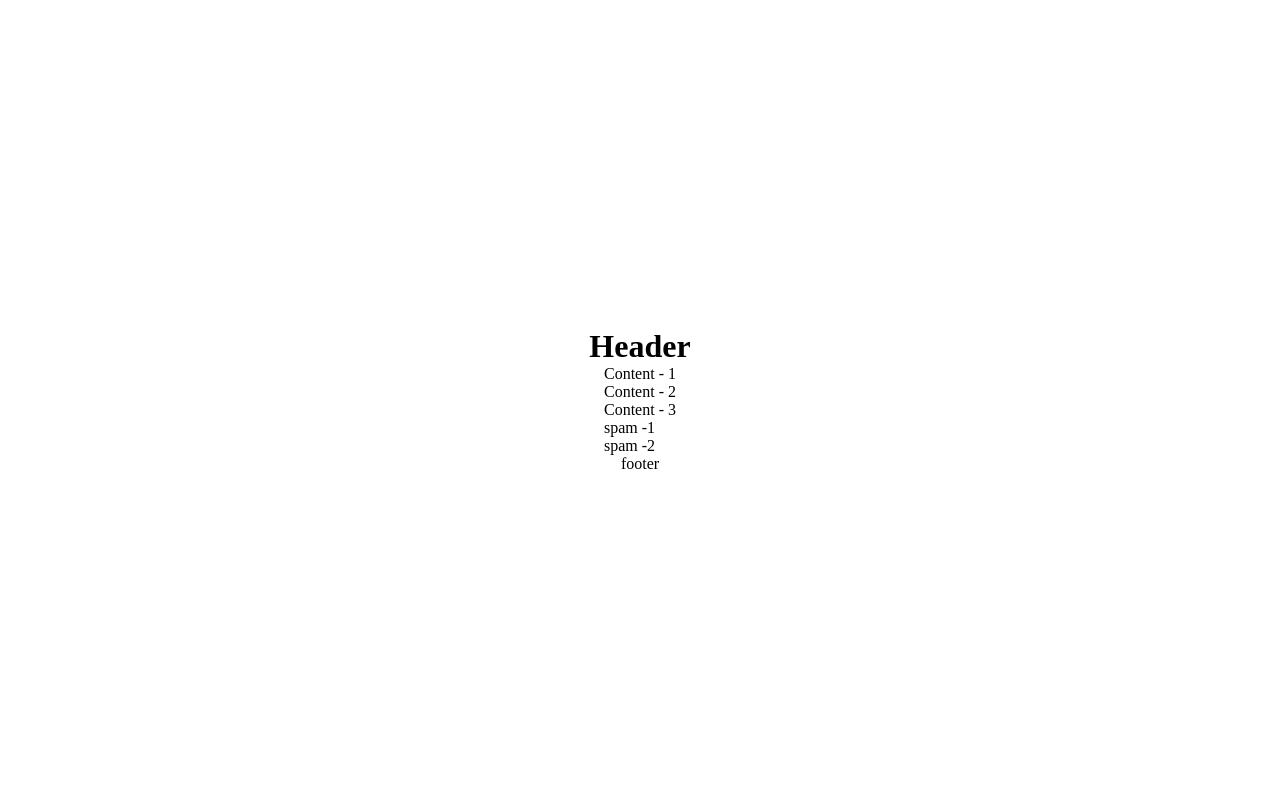
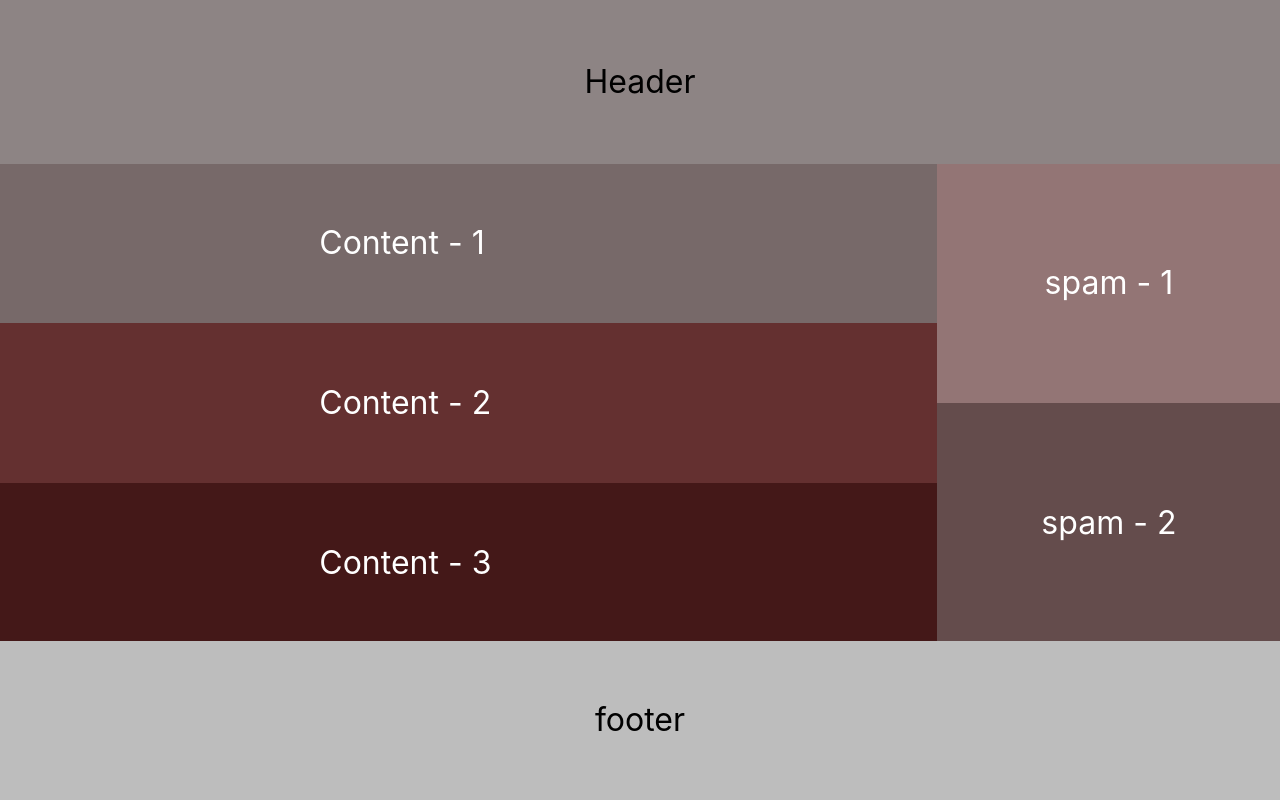
Before and after one commit to LonerLykos/Sept2024, a plain HTML site: page HW 4/HW_4.6.html in a window 1280 px wide. Drawn offline with Linux system fonts and the light colour scheme.

Commit message:
Commit 1

```diff
--- a/HW 4/HW_4.6.html
+++ b/HW 4/HW_4.6.html
@@ -11,34 +11,137 @@
       margin: 0;
       padding: 0;
       box-sizing: border-box;
+      overflow: hidden;
     }
     body {
       width: 100vw;
       height: 100vh;
+      flex-direction: column;
+    }
+    body,
+    header,
+    .containerMain,
+    .asideTextContainer1,
+    .asideTextContainer2,
+    aside,
+    footer {
       display: flex;
       justify-content: center;
       align-items: center;
+    }
+    header {
+      width: 100%;
+      height: 12.928vw;
+      background: #8D8484;
+    }
+    h1, h4, h2, h3 {
+      font-family: Inter, serif;
+      font-size: 2.5vw; /*    45px  */
+      font-weight: 400;
+      line-height: 3vw; /*  54.46px */
+    }
+    h2, h3 {
+      color: #FFFFFF;
+    }
+    /*.containerMain {*/
+    /*  display: flex;*/
+    /*  justify-content: center;*/
+    /*  align-items: center;*/
+    /*}*/
+    .content1,
+    .content2,
+    .content3 {
+      display: flex;
+      justify-content: start;
+      align-items: center;
+      width: 73.264vw;
+      height: 20vh;
+    }
+    .content1 {
+      background: #776969;
+    }
+    .content2 {
+      background: #643030;
+    }
+    .content3 {
+      background: #441818;
+    }
+
+    .asideTextContainer1,
+    .asideTextContainer2 {
+      width: 26.852vw;
+      height: 30vh;
+      /*display: flex;*/
+      /*justify-content: center;*/
+      /*align-items: center;*/
+    }
+    .asideTextContainer1 {
+      background: #937575;
+    }
+    .asideTextContainer2 {
+      background: #644C4C;
+    }
+    aside {
+      /*display: flex;*/
+      /*justify-content: center;*/
+      /*align-items: center;*/
       flex-direction: column;
     }
-
-
-
+    footer {
+      width: 100vw;
+      height: 20vh;
+      background: #BDBDBD;
+      /*display: flex;*/
+      /*justify-content: center;*/
+      /*align-items: center;*/
+    }
+    .textContainer1,
+    .textContainer2,
+    .textContainer3 {
+      margin-left: 25vw;
+    }
   </style>
 </head>
 <body>
-    <header><h1>Header</h1></header>
+<header>
+  <div class="headerTextContainer">
+    <h1>Header</h1>
+  </div>
+</header>
+
 <div class="containerMain">
   <main>
-        <section class="content1">Content - 1</section>
-        <section class="content2">Content - 2</section>
-        <section class="content3">Content - 3</section>
+    <section class="content1">
+      <div class="textContainer1">
+        <h2>Content - 1</h2>
+      </div>
+    </section>
+    <section class="content2">
+      <div class="textContainer2">
+        <h2>Content - 2</h2>
+      </div>
+    </section>
+    <section class="content3">
+      <div class="textContainer3">
+        <h2>Content - 3</h2>
+      </div>
+    </section>
   </main>
+
   <aside>
-        <div class="spam1">spam -1</div>
-        <div class="spam2">spam -2</div>
+    <div class="asideTextContainer1">
+      <h3 class="spam1">spam - 1</h3>
+    </div>
+    <div class="asideTextContainer2">
+      <h3 class="spam2">spam - 2</h3>
+    </div>
   </aside>
 </div>
-    <footer>footer</footer>
+
+<footer>
+  <div class="footerTextContainer">
+    <h4>footer</h4>
+  </div>
+</footer>
 </body>
-
 </html>
```
Lines whose indentation alone changed are shown as unchanged.
